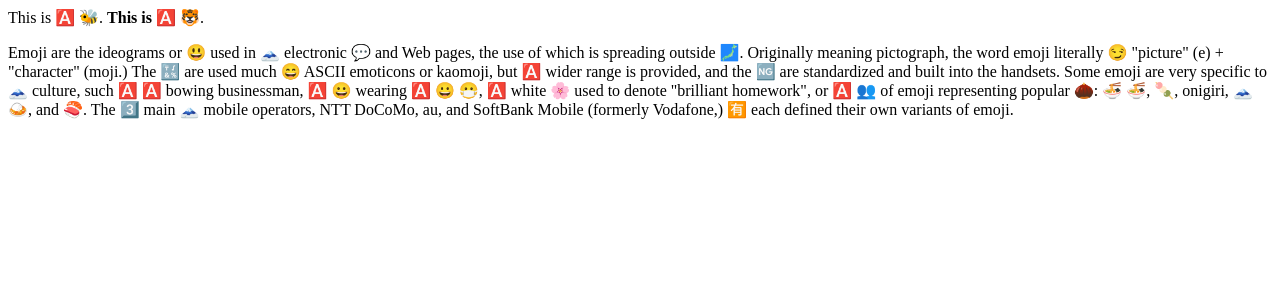
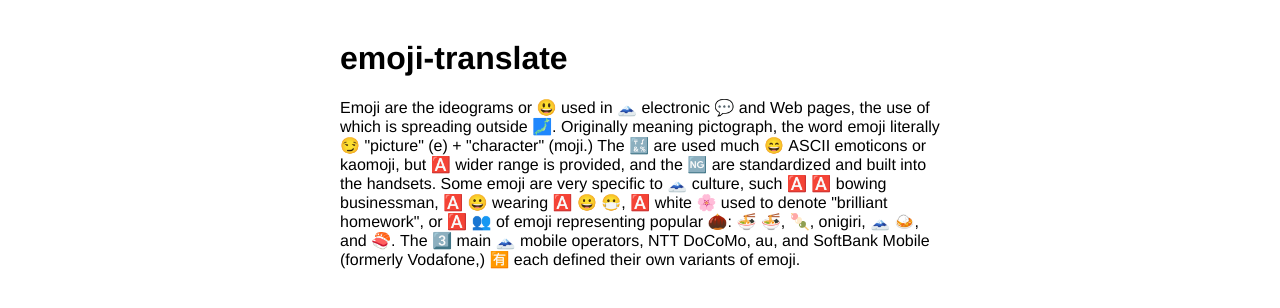
Before and after one commit to notwaldorf/emoji-translate, a website: page index.html in a window 1280 px wide. Drawn offline with Linux system fonts and the light colour scheme.

Commit message:
fix demo

```diff
--- a/index.html
+++ b/index.html
@@ -10,13 +10,18 @@
   <script src="emoji-translate.js"></script>
 </head>
 <style>
+body {
+  padding: 40px;
+  font-family: 'Helvetica', Arial, sans-serif;
+  font-weight: 300;
+  width: 600px;
+  margin: auto;
+}
 </style>
 
 <body>
 <div>
-
-  <p>This is a bee. <b>This is a cat.</b></p>
-
+  <h1>emoji-translate</h1>
   <p>Emoji are the ideograms or smileys used in Japanese electronic messages and Web pages, the use of which is spreading outside Japan. Originally meaning pictograph, the word emoji literally means "picture" (e) + "character" (moji). The characters are used much like ASCII emoticons or kaomoji, but a wider range is provided, and the icons are standardized and built into the handsets. Some emoji are very specific to Japanese culture, such as a bowing businessman, a face wearing a face mask, a white flower used to denote "brilliant homework," or a group of emoji representing popular foods: ramen noodles, dango, onigiri, Japanese curry, and sushi. The three main Japanese mobile operators, NTT DoCoMo, au, and SoftBank Mobile (formerly Vodafone), have each defined their own variants of emoji.
   </p>
 </div>
```
